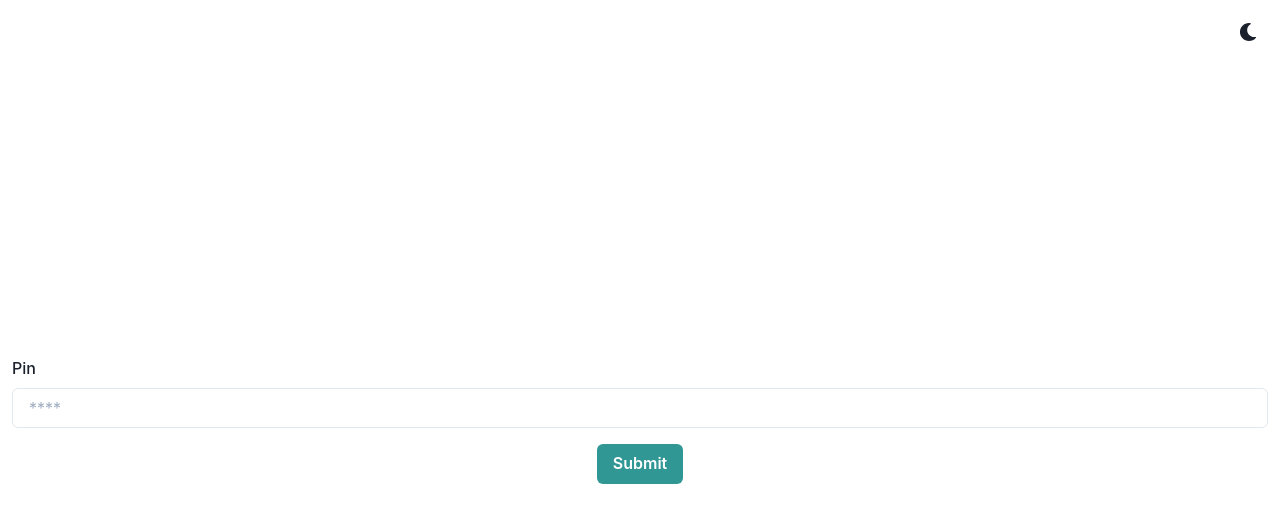
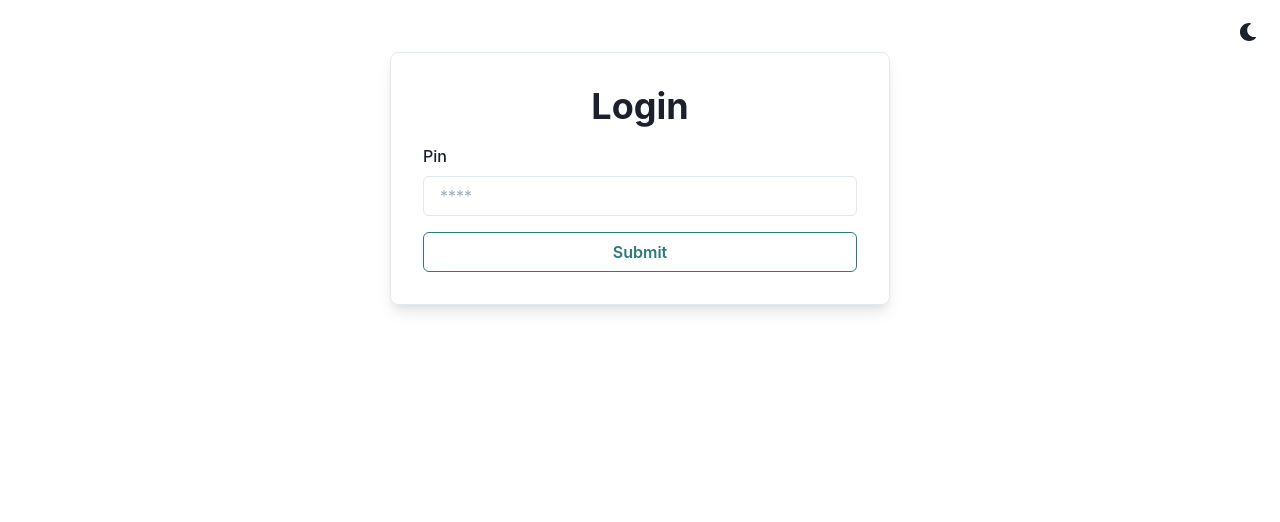
Before and after one commit to weerapat/atm-form, a React (Create React App) app: page / in a window 1280 px wide. Shown: the top 522 px of the page. Built offline with nearby package versions, Linux system fonts and the light colour scheme.

Commit message:
Improve form UI

```diff
--- a/src/App.tsx
+++ b/src/App.tsx
@@ -11,7 +11,7 @@ import ATMForm from "./components/ATMForm/ATMForm";
 export const App = () => (
   <ChakraProvider theme={theme}>
     <Box textAlign="center" fontSize="xl">
-      <Grid minH="100vh" p={3}>
+      <Grid p={3}>
         <ColorModeSwitcher justifySelf="flex-end" />
         <ATMForm/>
       </Grid>
--- a/src/components/ATMForm/ATMForm.tsx
+++ b/src/components/ATMForm/ATMForm.tsx
@@ -6,13 +6,14 @@ import { useToast, Box } from "@chakra-ui/react"
 import PoundNoteStorage from "../../lib/notestorage/PoundNoteStorage";
 import BankAccount from "../../lib/BankAccount";
 import {INote} from "../../lib/notestorage/types";
+import FormBlock from "../common/FormBlock";
 
 const loginAPI = new LoginAPI();
 const bankAccount = new BankAccount(new PoundNoteStorage());
 
 const ATMForm = () => {
   const overdraft = 100;
-  const toast = useToast()
+  const toast = useToast();
   const [loginStatus, setLoginStatus] = useState<boolean>(false);
   const [currentBalance, setCurrentBalance] = useState<number>(0);
 
@@ -26,9 +27,9 @@ const ATMForm = () => {
 
       toast({
         status: "success",
-        duration: 15000,
+        duration: 10000,
         render: () => (
-          <Box color="white" p={3} bg="blue.500">
+          <Box color="white" p={3} bg="green.500">
             <h2>Withdraw successfully.</h2>
             {notes.map(({note, number}: INote) => (
               <div key={note}>{note} {number}</div>
@@ -66,12 +67,16 @@ const ATMForm = () => {
 
   if (!loginStatus) {
     return (
-      <LoginForm onSubmit={handleLoginSubmit}/>
+      <FormBlock heading="Login">
+        <LoginForm onSubmit={handleLoginSubmit}/>
+      </FormBlock>
     );
   }
 
   return (
-    <WithdrawalForm currentBalance={currentBalance} onWithdraw={handleWithdraw} />
+    <FormBlock heading="Withdrawal">
+      <WithdrawalForm currentBalance={currentBalance} onWithdraw={handleWithdraw} />
+    </FormBlock>
   );
 }
 
--- a/src/components/ATMForm/LoginForm.tsx
+++ b/src/components/ATMForm/LoginForm.tsx
@@ -37,7 +37,7 @@ const LoginForm = ({ onSubmit }: ILoginForm) => {
           {errors.pin && errors.pin.message}
         </FormErrorMessage>
       </FormControl>
-      <Button mt={4} colorScheme="teal" isLoading={isSubmitting} type="submit">
+      <Button mt={4} colorScheme="teal" isLoading={isSubmitting} type="submit" variant="outline" width="full">
         Submit
       </Button>
     </form>
--- a/src/components/ATMForm/WithdrawalForm.tsx
+++ b/src/components/ATMForm/WithdrawalForm.tsx
@@ -6,6 +6,7 @@ import {
   FormControl,
   Input,
   Button,
+  Box,
 } from "@chakra-ui/react";
 
 interface IWithdrawalForm {
@@ -28,7 +29,9 @@ const WithdrawalForm = ({currentBalance, onWithdraw}: IWithdrawalForm) => {
 
   return (
     <form onSubmit={handleSubmit(onSubmit)}>
-      Available balance: £{currentBalance}
+      <Box mb={4} textAlign="center">
+        Available balance: £{currentBalance}
+      </Box>
       <FormControl isInvalid={errors.pin}>
         <FormLabel htmlFor="amount">Amount</FormLabel>
         <Input
--- /dev/null
+++ b/src/components/common/FormBlock.tsx
@@ -0,0 +1,22 @@
+import React from "react";
+import { Box, Flex, Heading } from "@chakra-ui/react";
+
+interface IFormBlock {
+  heading: string,
+}
+
+const FormBlock: React.FC<IFormBlock> = ({
+  heading,
+  children,
+}) => (
+  <Flex width="full" justifyContent="center">
+    <Box p={8} width="full" maxWidth="500px" borderWidth={1} borderRadius={8} boxShadow="lg">
+      <Box mb={4}  textAlign="center">
+        <Heading>{heading}</Heading>
+      </Box>
+      {children}
+    </Box>
+  </Flex>
+);
+
+export default FormBlock;
--- a/src/lib/notestorage/PoundNoteStorage.ts
+++ b/src/lib/notestorage/PoundNoteStorage.ts
@@ -48,7 +48,7 @@ export default class PoundNoteStorage implements NoteStorage {
       return returnNotes;
     }
 
-    throw new Error('ATM doesn\'t have enough notes');
+    throw new Error('ATM doesn\'t have enough notes, please try again with tens digits');
   }
 
   private decreaseNote(note: string, number: number) {
```
Also changed, not shown: 2 other files (tests, documents, lock files or other folders).
